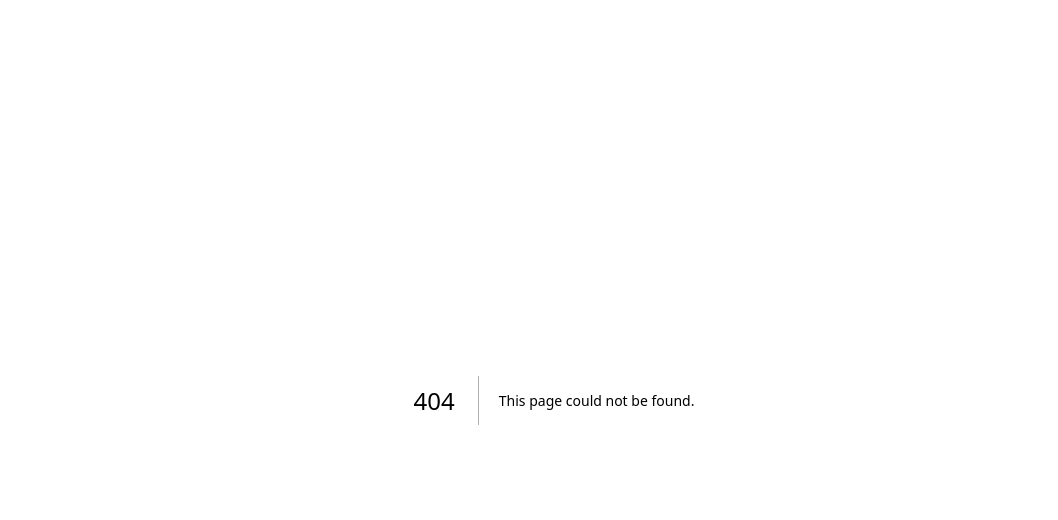
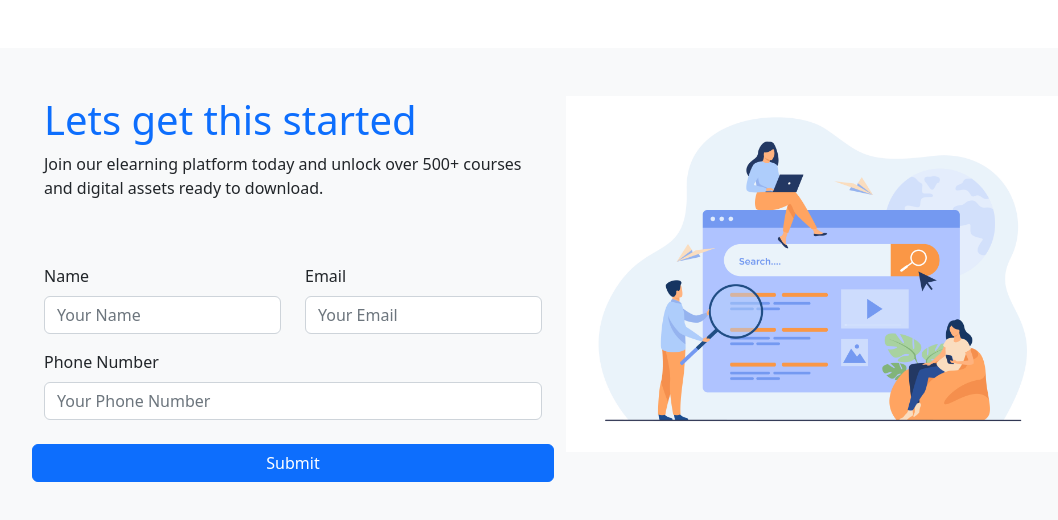
Before and after one commit to srestamalla/nextcomponentcard, a Next.js app: page /forms/formikform in a window 1280 px wide. Before the commit this address had no page. Shown: the top 520 px of the page, without its empty margins (86-1144 px from the left). Built offline with nearby package versions, Linux system fonts and the light colour scheme.

Commit message:
form modification

```diff
--- a/components/form/FormFormik.js
+++ b/components/form/FormFormik.js
@@ -1,9 +1,118 @@
-import React from 'react'
+import React from "react";
+import Image from "next/image";
+import { Col, Container, Row, Form, Button } from "react-bootstrap";
+import formImg from "../../public/formImg.jpg";
+import { Formik, ErrorMessage, FastField } from "formik";
+import * as Yup from "yup";
+
+const validationSchema = Yup.object().shape({
+  name: Yup.string().required("Name is required"),
+  email: Yup.string().email().required("Email is required"),
+  phone: Yup.string()
+    .typeError("That doesn't look like a phone number")
+    .matches(/^[0-9]+$/, "Must be only digits")
+    .min(8, "Must be greater than 8 digits")
+    .max(10, "Must be lesser than 10 digits")
+    .required("A phone number is required"),
+});
 
 const FormFormik = () => {
+  const handleSubmit = (values, { setSubmitting }) => {
+    console.log(values);
+    setSubmitting(false);
+  };
+
   return (
-    <div>FormFormik</div>
-  )
-}
+    <div>
+      <Container>
+        <div>
+          <Row className="mt-5 p-5 bg-light">
+            <Col>
+              <div>
+                <h1 className="text-primary">Lets get this started</h1>
+                <p>
+                  Join our elearning platform today and unlock over 500+ courses
+                  and digital assets ready to download.
+                </p>
+              </div>
+              <div className="mt-5">
+                <Formik
+                  initialValues={{ name: "", email: "" }}
+                  validationSchema={validationSchema}
+                  onSubmit={handleSubmit}
+                >
+                  {({ isSubmitting }) => (
+                    <Form>
+                      <Row>
+                        <Col>
+                          <Form.Group className="mt-3">
+                            <label className="form-label">Name</label>
+                            <FastField
+                              className="form-control"
+                              placeholder="Your Name"
+                              type="text"
+                              id="name"
+                              name="name"
+                            />
+                            <ErrorMessage name="name" />
+                          </Form.Group>
+                        </Col>
+                        <Col>
+                          <Form.Group className="mt-3">
+                            <label className="form-label">Email</label>
+                            <FastField
+                              className="form-control"
+                              placeholder="Your Email"
+                              type="email"
+                              id="email"
+                              name="email"
+                            />
+                            <ErrorMessage name="email" />
+                          </Form.Group>
+                        </Col>
+                        <Form.Group className="mt-3">
+                          <label className="form-label">Phone Number</label>
+                          <FastField
+                            className="form-control"
+                            placeholder="Your Phone Number"
+                            type="tel"
+                            id="phone"
+                            name="phone"
+                          />
+                          <ErrorMessage name="phone" />
+                        </Form.Group>
 
-export default FormFormik
+                        <Button
+                          className="mt-4 btn-primary"
+                          type="submit"
+                          disabled={isSubmitting}
+                        >
+                          Submit
+                        </Button>
+                      </Row>
+                    </Form>
+                  )}
+                </Formik>
+              </div>
+            </Col>
+            <Col>
+              <div className="position-relative" style={{ height: "500px" }}>
+                <Image
+                  alt="form image"
+                  src={formImg}
+                  //   fill
+                  objectFit="contain"
+                  layout="responsive"
+                  height="500"
+                  width="600"
+                />
+              </div>
+            </Col>
+          </Row>
+        </div>
+      </Container>
+    </div>
+  );
+};
+
+export default FormFormik;
--- a/package.json
+++ b/package.json
@@ -12,9 +12,11 @@
     "bootstrap": "^5.2.3",
     "eslint": "8.36.0",
     "eslint-config-next": "13.2.4",
+    "formik": "^2.2.9",
     "next": "13.2.4",
     "react": "18.2.0",
     "react-bootstrap": "^2.7.2",
-    "react-dom": "18.2.0"
+    "react-dom": "18.2.0",
+    "yup": "^1.0.2"
   }
 }
--- /dev/null
+++ b/pages/forms/formikform.js
@@ -0,0 +1,10 @@
+import FormFormik from '@/components/form/FormFormik'
+import React from 'react'
+
+const formikform = () => {
+  return (
+    <div><FormFormik/></div>
+  )
+}
+
+export default formikform
--- a/pages/index.js
+++ b/pages/index.js
@@ -3,6 +3,7 @@ import Head from "next/head";
 import Image from "next/image";
 import styles from "styles/Home.module.css";
 import FormComp from "@/components/form/FormComp";
+import FormFormik from "@/components/form/FormFormik";
 
 export default function Home() {
   return (
--- a/styles/globals.css
+++ b/styles/globals.css
@@ -1,7 +1,6 @@
 * {
   margin: 0;
   padding: 0;
-  /* background: #F6F8FA; */
 }
 
 .stroke {
```
Also changed, not shown: public/formimg.jpg (added), 1 other file (tests, documents, lock files or other folders).
